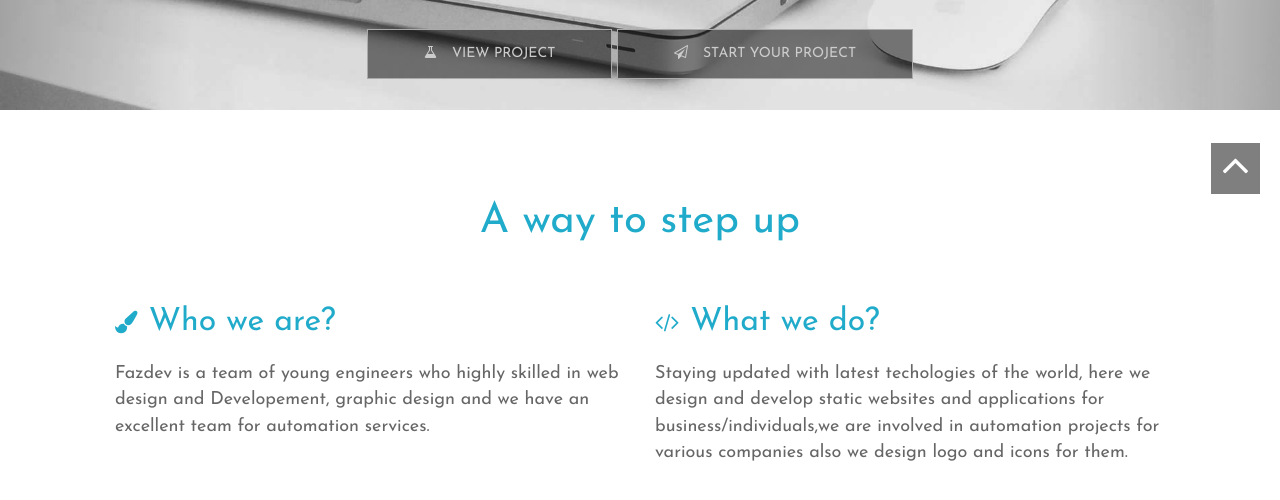
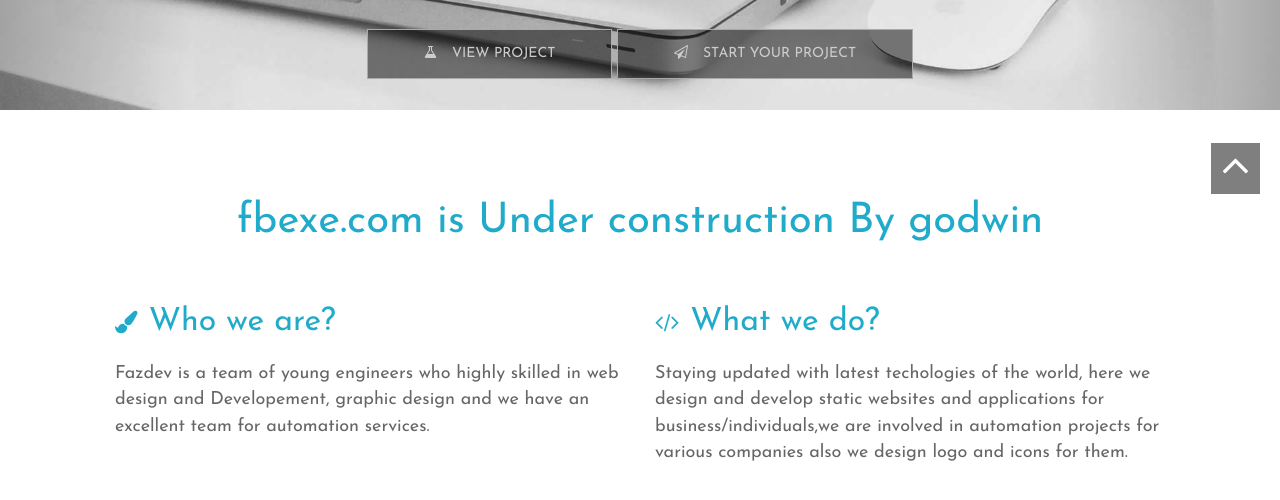
Before and after one commit to fbexecom/fbexecom.github.io, a plain HTML site: page index.html in a window 1280 px wide. Shown: the part 586-1086 px from the top of the page. Drawn offline with Linux system fonts and the light colour scheme.

Commit message:
Update index.html

```diff
--- a/index.html
+++ b/index.html
@@ -167,7 +167,7 @@
 
 <!-- Cirlce Starts -->
 <div id="about"  class="container spacer about">
-<h2 id="quotefont" class="text-center wowload fadeInUp">A way to step up</h2>
+<h2 id="quotefont" class="text-center wowload fadeInUp">fbexe.com is Under construction By godwin</h2>
   <div class="row">
   <div class="col-sm-6 wowload fadeInLeft">
     <h4 id="abouttitle"><i class="fa fa-paint-brush"></i><font size="6">Who we are?</font></h4>
```
